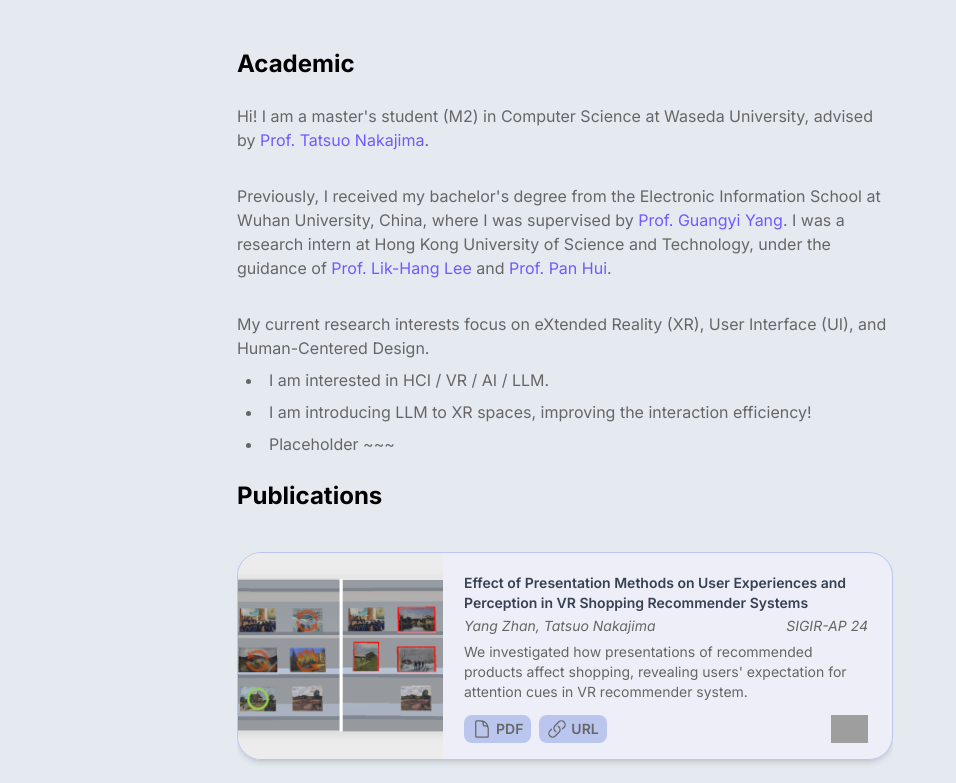
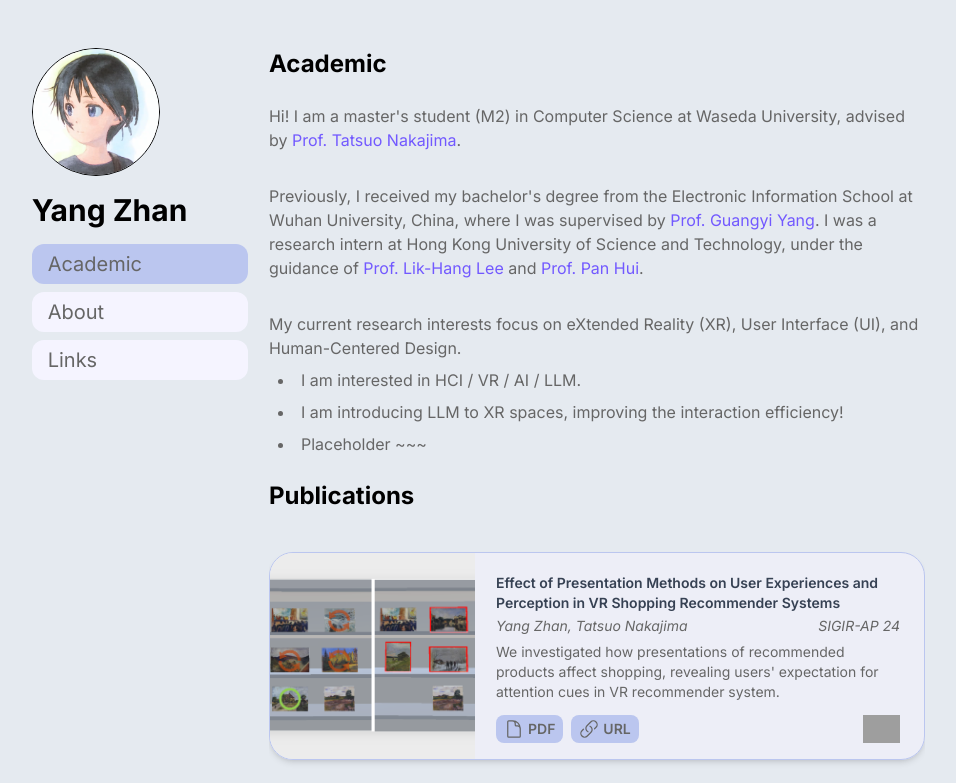
Before and after one commit to SN-F-QR/academic-personal, a React (Vite) app: page / in a window 1280 px wide. Shown: the top 783 px of the page, without its empty margins (75-1031 px from the left). Built offline with nearby package versions, Linux system fonts and the light colour scheme; grey boxes are pictures that could not be loaded.

Commit message:
feat: add nav bar

```diff
--- /dev/null
+++ b/src/components/NavBar.tsx
@@ -0,0 +1,51 @@
+import { useState } from "react";
+
+const NavBar = () => {
+  const [activePage, setActivePage] = useState("Academic");
+
+  const buttonOnClick = (value: string) => {
+    setActivePage(value);
+  };
+
+  const navButtons = ["Academic", "About", "Links"].map((name) => (
+    <NavButton
+      key={`nav-button-${name}`}
+      name={name}
+      activeName={activePage}
+      setActiveName={buttonOnClick}
+    />
+  ));
+
+  return (
+    <div className="fixed top-8 left-1/12 flex h-full flex-col justify-items-center space-y-4 font-sans">
+      <img
+        src="./public/avatar.png"
+        alt="avatar of Yang Zhan"
+        className="mt-4 h-32 w-32 rounded-full border border-black"
+      />
+      <h1 className="place-self-start font-sans text-3xl font-bold">
+        Yang Zhan
+      </h1>
+      <div className="flex flex-col space-y-2">{navButtons}</div>
+    </div>
+  );
+};
+
+const NavButton: React.FC<{
+  name: string;
+  activeName: string;
+  setActiveName: (value: string) => void;
+}> = ({ name, activeName, setActiveName }) => {
+  return (
+    <button
+      className={`h-10 w-54 rounded-xl ${name === activeName ? "bg-purple-mid" : "bg-[#f5f4ff]"} cursor-pointer text-xl font-normal text-gray`}
+      onClick={() => setActiveName(name)}
+    >
+      <div className="flex">
+        <span className="place-self-start px-4">{name}</span>
+      </div>
+    </button>
+  );
+};
+
+export default NavBar;
--- a/src/pages/Academic.tsx
+++ b/src/pages/Academic.tsx
@@ -2,7 +2,7 @@ import AcademicContent from "../content/academic.mdx";
 
 const Academic = () => {
   return (
-    <div className="markdown flex min-h-dvh flex-col place-self-center overflow-hidden pt-8 pb-20">
+    <div className="markdown flex min-h-dvh flex-col place-self-center overflow-hidden pt-8 pb-20 md:ml-16">
       <AcademicContent />
     </div>
   );
--- a/src/pages/App.tsx
+++ b/src/pages/App.tsx
@@ -1,10 +1,12 @@
 import { BrowserRouter, Routes, Route } from "react-router";
 import Academic from "./Academic";
+import NavBar from "../components/NavBar";
 
 function App() {
   return (
     <BrowserRouter>
       <div className="relative h-full w-full bg-purple-light">
+        <NavBar />
         <Routes>
           <Route path="/" element={<Academic />} />
         </Routes>
```
Also changed, not shown: public/avatar.png (added).
